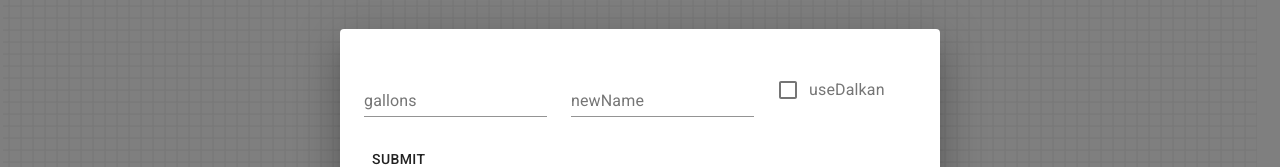
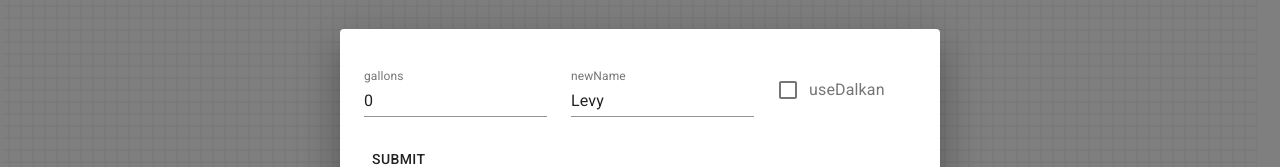
Before and after one commit to omri2861/Spaceships, a React (Create React App) app in the folder client/: page /run/1 in a window 1280 px wide. Shown: the part 259-426 px from the top of the page. Built offline with nearby package versions, Linux system fonts and the light colour scheme; no server answers.

Commit message:
Added default value support

```diff
--- a/client/src/components/AutoForm/index.jsx
+++ b/client/src/components/AutoForm/index.jsx
@@ -20,15 +20,27 @@ const typeToComponent = {
   bool: BoolField,
 };
 
+const defaultValues = {
+  int: 0,
+  string: "",
+  bool: false,
+};
+
 export default function AutoForm(props) {
   const formDef = {
     gallons: { type: "int" },
-    newName: { type: "string" },
+    newName: { type: "string", default: "Levy" },
     useDalkan: { type: "bool" },
   };
+
+  // TODO: Validate form definition first
   let initialValues = {};
   for (let fieldName in formDef) {
-    initialValues[fieldName] = "";
+    if (formDef[fieldName].default !== undefined) {
+      initialValues[fieldName] = formDef[fieldName].default;
+    } else {
+      initialValues[fieldName] = defaultValues[formDef[fieldName].type];
+    }
   }
 
   const formik = useFormik({ initialValues });
```
